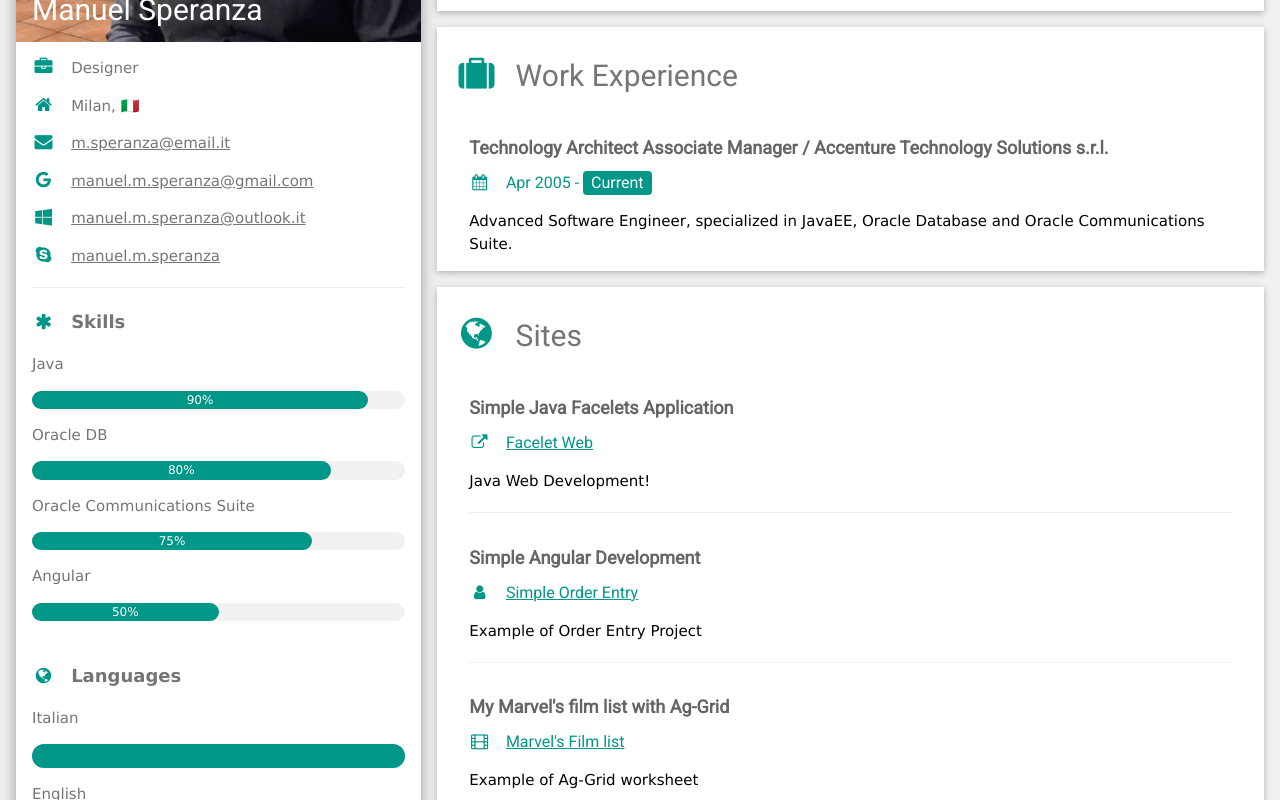
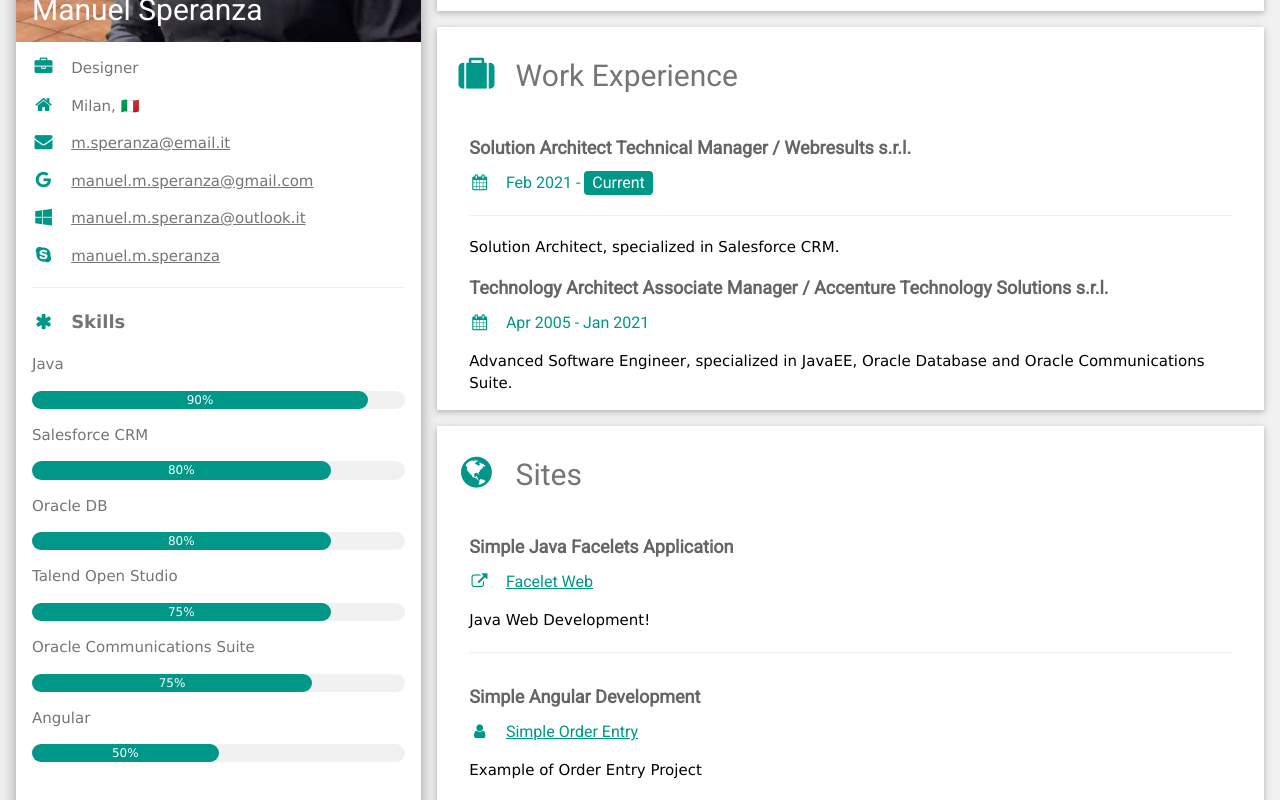
Before and after one commit to manuelmsperanza/hoffnungland, an Angular app in the folder servlets/cv-app/: page / in a window 1280 px wide. Shown: the part 380-1180 px from the top of the page. Built offline with nearby package versions, Linux system fonts and the light colour scheme.

Commit message:
update cv

```diff
--- a/servlets/cv-app/src/app/app.component.html
+++ b/servlets/cv-app/src/app/app.component.html
@@ -60,10 +60,22 @@
           <div class="w3-light-grey w3-round-xlarge w3-small">
             <div class="w3-container w3-center w3-round-xlarge w3-teal" style="width:90%">90%</div>
           </div>
+          <p>Salesforce CRM</p>
+          <div class="w3-light-grey w3-round-xlarge w3-small">
+            <div class="w3-container w3-center w3-round-xlarge w3-teal" style="width:80%">
+              <div class="w3-center w3-text-white">80%</div>
+            </div>
+          </div>
           <p>Oracle DB</p>
           <div class="w3-light-grey w3-round-xlarge w3-small">
             <div class="w3-container w3-center w3-round-xlarge w3-teal" style="width:80%">
               <div class="w3-center w3-text-white">80%</div>
+            </div>
+          </div>
+          <p>Talend Open Studio</p>
+          <div class="w3-light-grey w3-round-xlarge w3-small">
+            <div class="w3-container w3-center w3-round-xlarge w3-teal" style="width:80%">
+              <div class="w3-center w3-text-white">75%</div>
             </div>
           </div>
           <p>Oracle Communications Suite</p>
@@ -110,7 +122,7 @@
           <h5 class="w3-opacity">
             <!--b>A brief overview of myself</b-->
           </h5>
-          <p>Technology Architect with strong technical fundamentals and software development experience on enterprise technologies.</p>
+          <p>Solution Architect with strong technical fundamentals and software development experience on enterprise technologies.</p>
           <p>Highly oriented towards collaboration with colleagues and suppliers to ensure fulfilment of business requirements, the most appropriate planning of project activities and applicative delivery to support business processes.</p>
           <p>The approach to the problem-solving is oriented to:</p>
           <ul>
@@ -127,16 +139,24 @@
           <span>Work Experience</span>
         </h2>
         <div class="w3-container">
+        <h5 class="w3-opacity">
+            <b>Solution Architect Technical Manager / Webresults s.r.l.</b>
+          </h5>
+          <h6 class="w3-text-teal">
+            <i class="fa fa-calendar fa-fw w3-margin-right"></i>
+            <span>Feb 2021 - </span>
+            <span class="w3-tag w3-teal w3-round">Current</span>
+          </h6>
+          <hr/>
+          <p>Solution Architect, specialized in Salesforce CRM.</p>
           <h5 class="w3-opacity">
             <b>Technology Architect Associate Manager / Accenture Technology Solutions s.r.l.</b>
           </h5>
           <h6 class="w3-text-teal">
             <i class="fa fa-calendar fa-fw w3-margin-right"></i>
-            <span>Apr 2005 - </span>
-            <span class="w3-tag w3-teal w3-round">Current</span>
+            <span>Apr 2005 - Jan 2021</span>
           </h6>
           <p>Advanced Software Engineer, specialized in JavaEE, Oracle Database and Oracle Communications Suite.</p>
-          <!--hr/ -->
         </div>
       </div>
       <div class="w3-container w3-card w3-white">
--- a/servlets/cv-app/src/index.html
+++ b/servlets/cv-app/src/index.html
@@ -4,7 +4,7 @@
   <meta charset="utf-8">
   <title>Welcome to Hoffnungland</title>
   <base href="/">
-  <meta name="keywords" content="JavaEE, Angular, Hibernate, Java, Oracle DB" />
+  <meta name="keywords" content="JavaEE, Angular, Hibernate, Java, Oracle DB, Salesforce, Talend, CRM" />
 	<meta name="author" content="manuel.m.speranza" />
 	<meta charset="UTF-8" />
   <meta name="viewport" content="width=device-width, initial-scale=1" />
```
Also changed, not shown: 2 other files (tests, documents, lock files or other folders).
